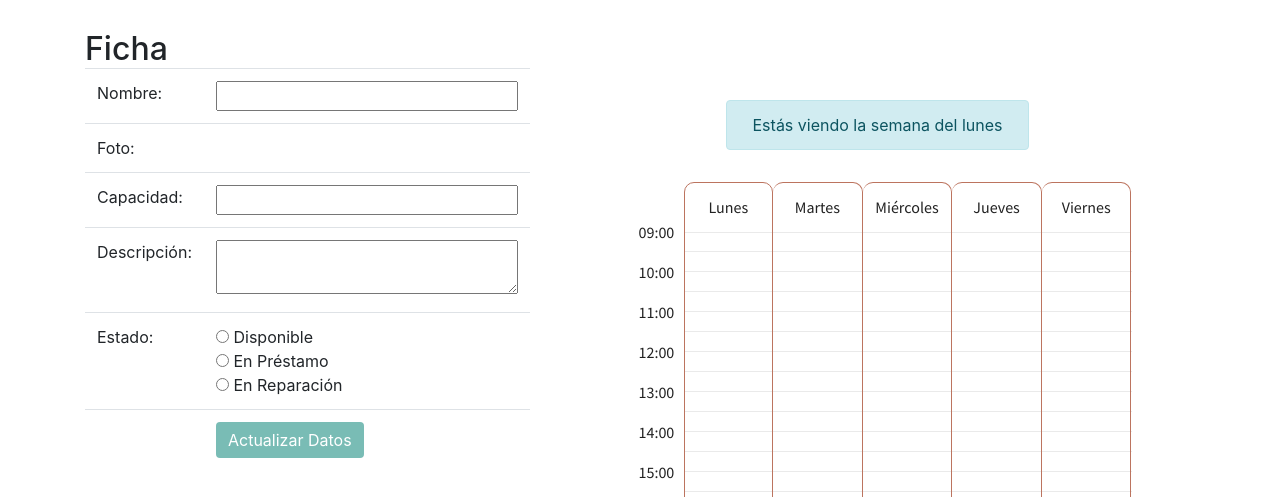
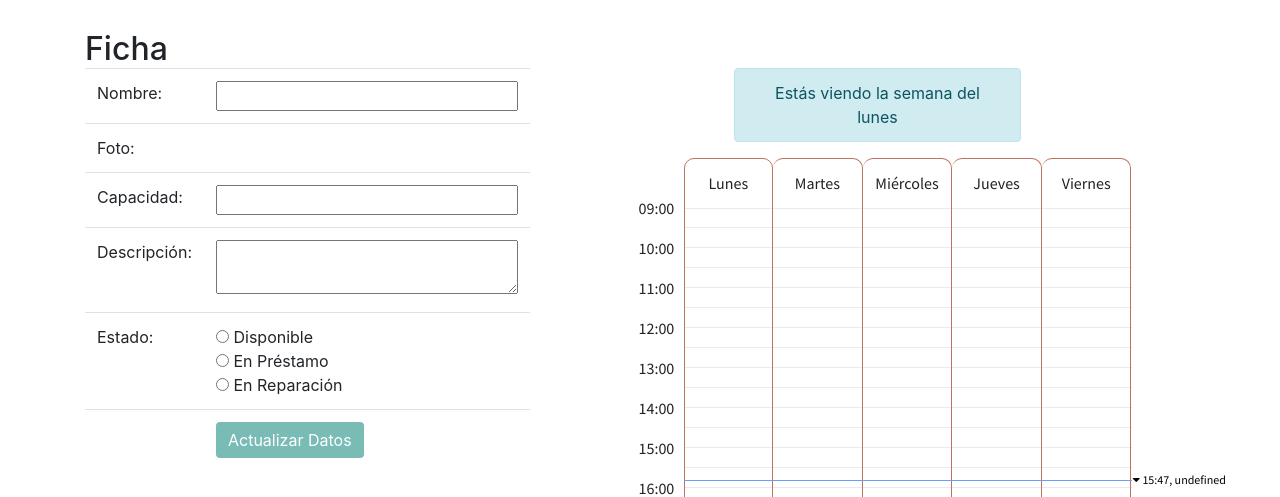
Before and after one commit to DCC-CC4401/2018-1-200-100-requisitos-los-que-querai-T4, a Django app: template cc4401Inventory/spacesApp/templates/ficha_espacio.html in a window 1280 px wide. Shown: the part 78-575 px from the top of the page. Run offline with Django 3.2, Linux system fonts and the light colour scheme; the template is opened without the code that fills it, so the values that code supplies are empty; some libraries are stand-ins or nearby versions.

Commit message:
updated 'ficha_espacio'

```diff
--- a/cc4401Inventory/spacesApp/templates/ficha_espacio.html
+++ b/cc4401Inventory/spacesApp/templates/ficha_espacio.html
@@ -81,13 +81,13 @@
         {% endif %}
             </div>
             <div class="col">
-                <div class="row" style="margin-top: 2em;">
+
                     <div class="col-6 offset-3 schedule-current-week" style="text-align: center;">
                       <div class="alert alert-info">
                         <p>Estás viendo la semana del lunes <b>{{ actual_monday }}</b></p>
                       </div>
                     </div>
-                </div>
+
                 <div class="cd-schedule loading">
                     <div class="timeline" id="timeline">
                         <ul>
```
